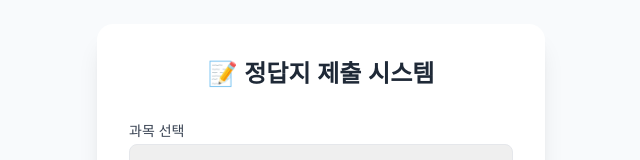
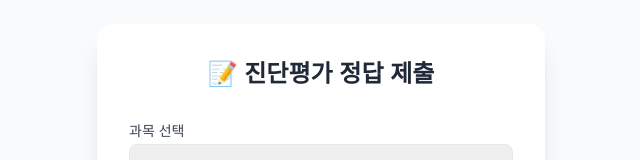
Before and after one commit to anarh37/exam, a plain HTML site: page index.html in a window 1280 px wide. Shown: the part 148-308 px from the top of the page, without its empty margins (319-959 px from the left). Drawn offline with nearby package versions, Linux system fonts and the light colour scheme.

Commit message:
Update index.html

```diff
--- a/index.html
+++ b/index.html
@@ -3,7 +3,7 @@
 <head>
     <meta charset="UTF-8">
     <meta name="viewport" content="width=device-width, initial-scale=1.0">
-    <title>정답지 제출 시스템</title>
+    <title>정답지 제출 </title>
     <script src="https://cdn.tailwindcss.com"></script>
     <script>
         // 제공해주신 구글 앱스 스크립트 URL을 적용했습니다.
@@ -133,7 +133,7 @@
     <!-- 1. 로그인 화면 -->
     <div id="login-screen" class="flex-grow flex items-center justify-center p-4">
         <div class="bg-white p-8 rounded-2xl shadow-xl w-full max-w-md">
-            <h1 class="text-2xl font-bold text-center text-gray-800 mb-8">📝 정답지 제출 시스템</h1>
+            <h1 class="text-2xl font-bold text-center text-gray-800 mb-8">📝 진단평가 정답 제출 </h1>
 
             <div class="space-y-4">
                 <div>
```
